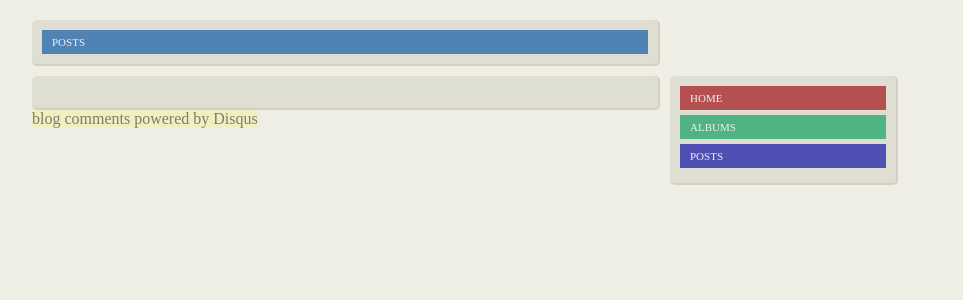
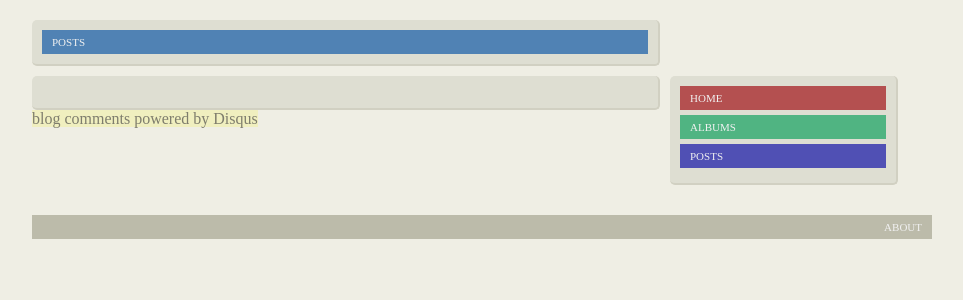
Before and after one commit to nicpottier/cloudwich, a Django app: template templates/post.html in a window 1280 px wide. Shown: the top 300 px of the page, without its empty margins (158-1121 px from the left). Run offline with Django 3.2, Linux system fonts and the light colour scheme; the template is opened without the code that fills it, so the values that code supplies are empty; some libraries are stand-ins or nearby versions.

Commit message:
about page to assuage guilt over stealing stylesheet

```diff
--- a/cloudyp/urls.py
+++ b/cloudyp/urls.py
@@ -5,7 +5,7 @@ from django.conf import settings
 from django.contrib import admin
 admin.autodiscover()
 
-from cloudyp.views import albums, album, photo, posts, post, index
+from cloudyp.views import albums, album, photo, posts, post, index, about
 
 urlpatterns = patterns('',
     # Example:
@@ -37,5 +37,8 @@ urlpatterns = patterns('',
     (r'^post/(.*)$', post),
 
     # index page
-    (r'^$', index)
+    (r'^$', index),
+
+    # about page
+    (r'^about$', about)
 )
--- a/cloudyp/views.py
+++ b/cloudyp/views.py
@@ -30,3 +30,6 @@ def index(request):
     albums = picasa.get_home_albums(settings.PICASA_USER)
     statuses =  facebook.get_status_feed(settings.FACEBOOK_USER_ID, settings.FACEBOOK_KEY)
     return render_to_response('index.html', locals())
+
+def about(request):
+    return render_to_response('about.html', locals())
--- a/site_media/style.css
+++ b/site_media/style.css
@@ -9,12 +9,12 @@ body {
      padding: 0;
 }
 
-a img { border-width: 0; }
-a:active,a:focus,input { outline-width: 0; }
+    a img { border-width: 0; }
+    a:active,a:focus,input { outline-width: 0; }
 
-	.media a {
-	  padding: 0px;
-	}
+    .media a {
+      padding: 0px;
+    }
 
     #container {
       width: 900px;
@@ -130,6 +130,30 @@ a:active,a:focus,input { outline-width: 0; }
           text-decoration: none;
         }
 
+	.clear {
+	  clear: both;
+	}
+
+        .footer {
+          min-height: 18px;
+          min-width: 175px;
+          color: #F1F1F1;
+          font-size: 11px;
+          text-transform: uppercase;
+          line-height: 18px;
+          background: #BCBBAA;
+          padding: 3px 10px;
+	  margin-bottom: 5px;
+          display: block;
+	  text-decoration: none;
+	  text-align: right;
+        }
+
+	.footer a {
+	  text-decoration: none;
+          color: #F1F1F1;
+	}
+
         .column2 .post a {
           text-decoration: none;
         }
@@ -139,6 +163,7 @@ a:active,a:focus,input { outline-width: 0; }
         margin: 0 10px 0 0;
         overflow: hidden;
         float: left;
+	margin-bottom: 30px;
       }
 
       #container .column2 {
@@ -146,6 +171,7 @@ a:active,a:focus,input { outline-width: 0; }
         margin: 0 10px 0 0;
         overflow: hidden;
         float: left;
+	margin-bottom: 30px;
       }
 
         #container .column1.search {
--- a/templates/album.html
+++ b/templates/album.html
@@ -3,8 +3,6 @@
 {% load markup %}
 
 {% block content %}
-
-<div id="container">
 
   <div class="post">
     <div class="box header">
@@ -43,6 +41,5 @@
       <a href="/posts" class="purpletitle">posts</a>
     </div>
   </div>
-</div>
 
 {% endblock %}
--- a/templates/albums.html
+++ b/templates/albums.html
@@ -2,8 +2,6 @@
 
 
 {% block content %}
-<div id="container">
-
   <div class="post">
     <div class="box header">
       <a href="/albums" class="title">albums</a>
@@ -31,7 +29,4 @@
     </div>
   </div>
   </div>
-
-</div>
-
 {% endblock %}
--- a/templates/index.html
+++ b/templates/index.html
@@ -1,8 +1,6 @@
 {% extends "layout.html" %}
 
 {% block content %}
-
-<div id="container">
 
   <div class="post">
     <div class="box header">
@@ -55,7 +53,4 @@
 
   </div>
 
-</div>
-
-
 {% endblock %}
--- a/templates/layout.html
+++ b/templates/layout.html
@@ -19,10 +19,15 @@ var disqus_developer = 1;
   {% block header %}{% endblock %}
   </div>
   <div id="bd">
-  {% block content %}{% endblock %}
+    <div id="container">
+    {% block content %}{% endblock %}
+    <div class="clear"></div>
+      <div class="footer">
+        <a href="/about">About</a>
+      </div>
+    </div>
   </div>
   <div id="ft">
-  {% block footer %}{% endblock %}
   </div>
 </div>
 
--- a/templates/photo.html
+++ b/templates/photo.html
@@ -2,9 +2,6 @@
 
 
 {% block content %}
-
-<div id="container">
-
   <div class="post">
     <div class="box header">
       <a href="/album/{{ photo.album.id }}" class="title">{{ photo.album.title }}</a>
@@ -35,7 +32,4 @@
   </div>
 
   </div>
-
-</div>
-
 {% endblock %}
--- a/templates/post.html
+++ b/templates/post.html
@@ -2,8 +2,6 @@
 
 
 {% block content %}
-<div id="container">
-
   <div class="post">
     <div class="box header">
       <a href="/posts" class="title">posts</a>
@@ -39,8 +37,4 @@
     </div>
   </div>
 </div>
-
-
-</div>
-
 {% endblock %}
--- a/templates/posts.html
+++ b/templates/posts.html
@@ -3,9 +3,6 @@
 
 
 {% block content %}
-
-<div id="container">
-
   <div class="post">
     <div class="box header">
       <a href="/posts" class="title">posts</a>
@@ -26,7 +23,4 @@
     </div>
   </div>
 </div>
-
-</div>
-
 {% endblock %}
```
Also changed, not shown: 2 other files.
